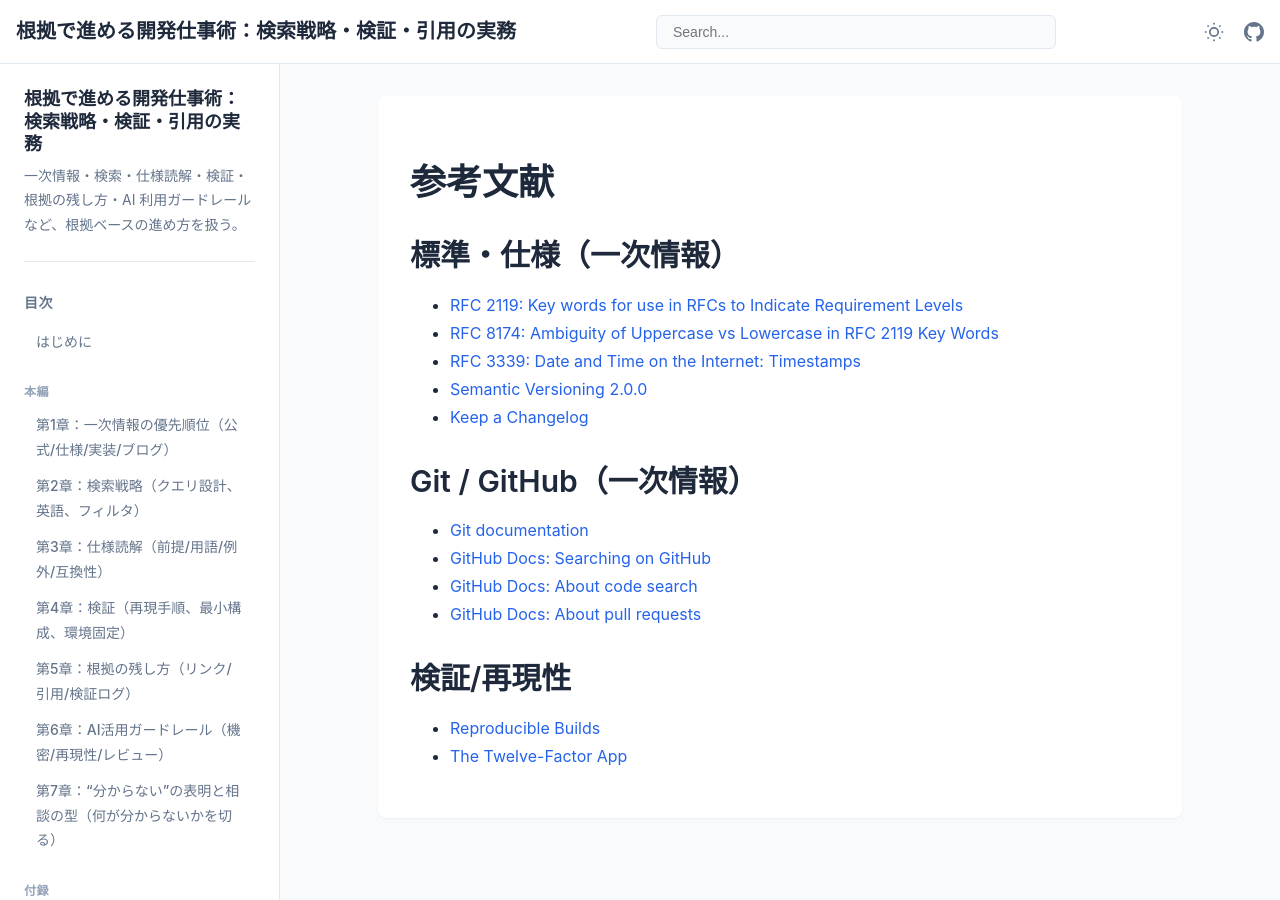
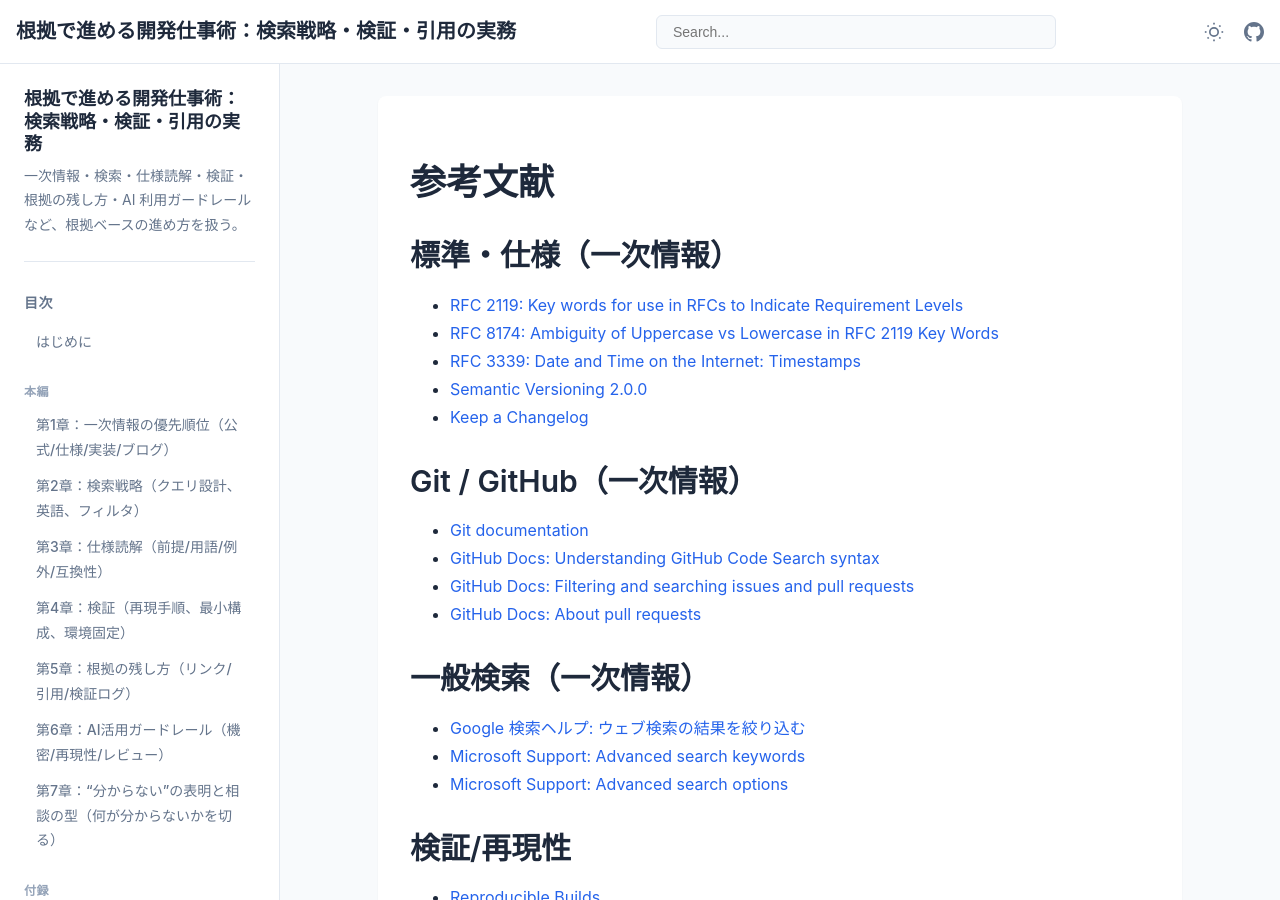
Before and after one commit to itdojp/evidence-based-engineering-book, a Jekyll site: the page built from docs/appendices/references/index.md, in a window 1280 px wide and 900 px high. Built offline with Jekyll 4.4.1, drawn with Linux system fonts in a browser that asks for light colours.

Commit message:
docs: link search operators to official sources

```diff
--- a/docs/appendices/references/index.md
+++ b/docs/appendices/references/index.md
@@ -17,9 +17,15 @@ order: 920
 ## Git / GitHub（一次情報）
 
 - [Git documentation](https://git-scm.com/docs)
-- [GitHub Docs: Searching on GitHub](https://docs.github.com/en/search-github/searching-on-github)
-- [GitHub Docs: About code search](https://docs.github.com/en/search-github/github-code-search/about-github-code-search)
+- [GitHub Docs: Understanding GitHub Code Search syntax](https://docs.github.com/en/search-github/github-code-search/understanding-github-code-search-syntax)
+- [GitHub Docs: Filtering and searching issues and pull requests](https://docs.github.com/en/issues/tracking-your-work-with-issues/using-issues/filtering-and-searching-issues-and-pull-requests)
 - [GitHub Docs: About pull requests](https://docs.github.com/en/pull-requests/collaborating-with-pull-requests/getting-started/about-pull-requests)
+
+## 一般検索（一次情報）
+
+- [Google 検索ヘルプ: ウェブ検索の結果を絞り込む](https://support.google.com/websearch/answer/2466433?co=GENIE.Platform%3DDesktop&hl=ja&rd=1)
+- [Microsoft Support: Advanced search keywords](https://support.microsoft.com/en-US/bing/advanced-search-keywords)
+- [Microsoft Support: Advanced search options](https://support.microsoft.com/en-US/bing/advanced-search-options)
 
 ## 検証/再現性
 
```
Also changed, not shown: docs/chapters/chapter-02/index.md (+16 -4 lines).
